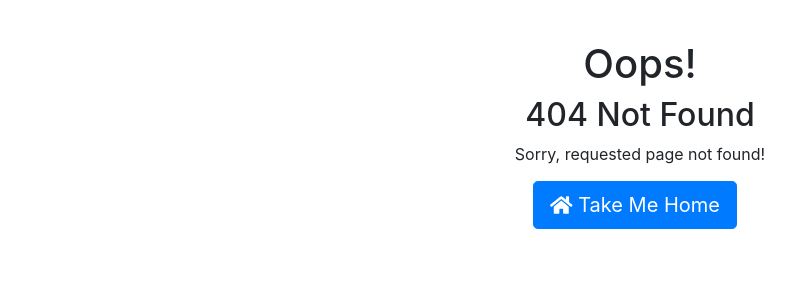
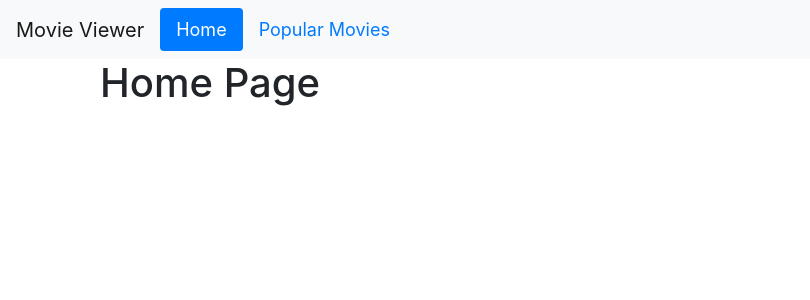
Before and after one commit to koninos/movie-viewer, an Angular app: page / in a window 1280 px wide. Before the commit this address had no page. Shown: the top 300 px of the page, without its empty margins (0-810 px from the left). Built offline with nearby package versions, Linux system fonts and the light colour scheme.

Commit message:
Add routes for Home & Movies List

```diff
--- a/src/app/app-routing.module.ts
+++ b/src/app/app-routing.module.ts
@@ -1,9 +1,12 @@
 import { NgModule } from '@angular/core';
 import { Routes, RouterModule } from '@angular/router';
 import { PageNotFoundComponent } from './page-not-found/page-not-found.component';
-
+import { HomeComponent } from './home/home.component';
+import { MoviesContainerComponent } from './movies-container/movies-container.component';
 
 const routes: Routes = [
+  { path: '', component: HomeComponent },
+  { path: 'movies', component: MoviesContainerComponent },
   { path: '**', component: PageNotFoundComponent }
 ];
 
--- a/src/app/app.component.html
+++ b/src/app/app.component.html
@@ -1 +1,27 @@
-<router-outlet></router-outlet>
+<nav class="navbar navbar-expand navbar-light bg-light">
+    <a class="navbar-brand">{{ title }}</a>
+    <ul class="nav nav-pills">
+        <li>
+            <a class="nav-link"
+                routerLinkActive="active"
+                [routerLink]="['']"
+                [routerLinkActiveOptions]="{exact:true}">
+
+                Home
+            </a>
+        </li>
+        <li>
+            <a class="nav-link"
+                routerLinkActive="active"
+                [routerLink]="['/movies']"
+                [routerLinkActiveOptions]="{exact:true}">
+
+                Popular Movies
+            </a>
+        </li>
+    </ul>
+</nav>
+
+<div class="container">
+    <router-outlet></router-outlet>
+</div>
--- a/src/app/app.component.scss
+++ b/src/app/app.component.scss
@@ -0,0 +1,3 @@
+.nav-link {
+    font-size: large;
+}
--- a/src/app/app.component.ts
+++ b/src/app/app.component.ts
@@ -6,5 +6,5 @@ import { Component } from '@angular/core';
   styleUrls: ['./app.component.scss']
 })
 export class AppComponent {
-  title = 'movie-viewer';
+  title = 'Movie Viewer';
 }
--- a/src/app/app.module.ts
+++ b/src/app/app.module.ts
@@ -6,11 +6,15 @@ import { FontAwesomeModule } from '@fortawesome/angular-fontawesome';
 import { AppRoutingModule } from './app-routing.module';
 import { AppComponent } from './app.component';
 import { PageNotFoundComponent } from './page-not-found/page-not-found.component';
+import { HomeComponent } from './home/home.component';
+import { MoviesContainerComponent } from './movies-container/movies-container.component';
 
 @NgModule({
   declarations: [
     AppComponent,
-    PageNotFoundComponent
+    PageNotFoundComponent,
+    HomeComponent,
+    MoviesContainerComponent
   ],
   imports: [
     BrowserModule,
--- /dev/null
+++ b/src/app/home/home.component.html
@@ -0,0 +1,5 @@
+<main role="main" class="container">
+    <div class="starter-template">
+        <h1>Home Page</h1>
+    </div>
+</main>
--- /dev/null
+++ b/src/app/home/home.component.ts
@@ -0,0 +1,15 @@
+import { Component, OnInit } from '@angular/core';
+
+@Component({
+  selector: 'app-home',
+  templateUrl: './home.component.html',
+  styleUrls: ['./home.component.scss']
+})
+export class HomeComponent implements OnInit {
+
+  constructor() { }
+
+  ngOnInit(): void {
+  }
+
+}
--- /dev/null
+++ b/src/app/movies-container/movies-container.component.html
@@ -0,0 +1 @@
+<p>movies-container works!</p>
--- /dev/null
+++ b/src/app/movies-container/movies-container.component.ts
@@ -0,0 +1,15 @@
+import { Component, OnInit } from '@angular/core';
+
+@Component({
+  selector: 'app-movies-container',
+  templateUrl: './movies-container.component.html',
+  styleUrls: ['./movies-container.component.scss']
+})
+export class MoviesContainerComponent implements OnInit {
+
+  constructor() { }
+
+  ngOnInit(): void {
+  }
+
+}
```
Also changed, not shown: src/app/home/home.component.scss (added), src/app/movies-container/movies-container.component.scss (added), 2 other files (tests, documents, lock files or other folders).
